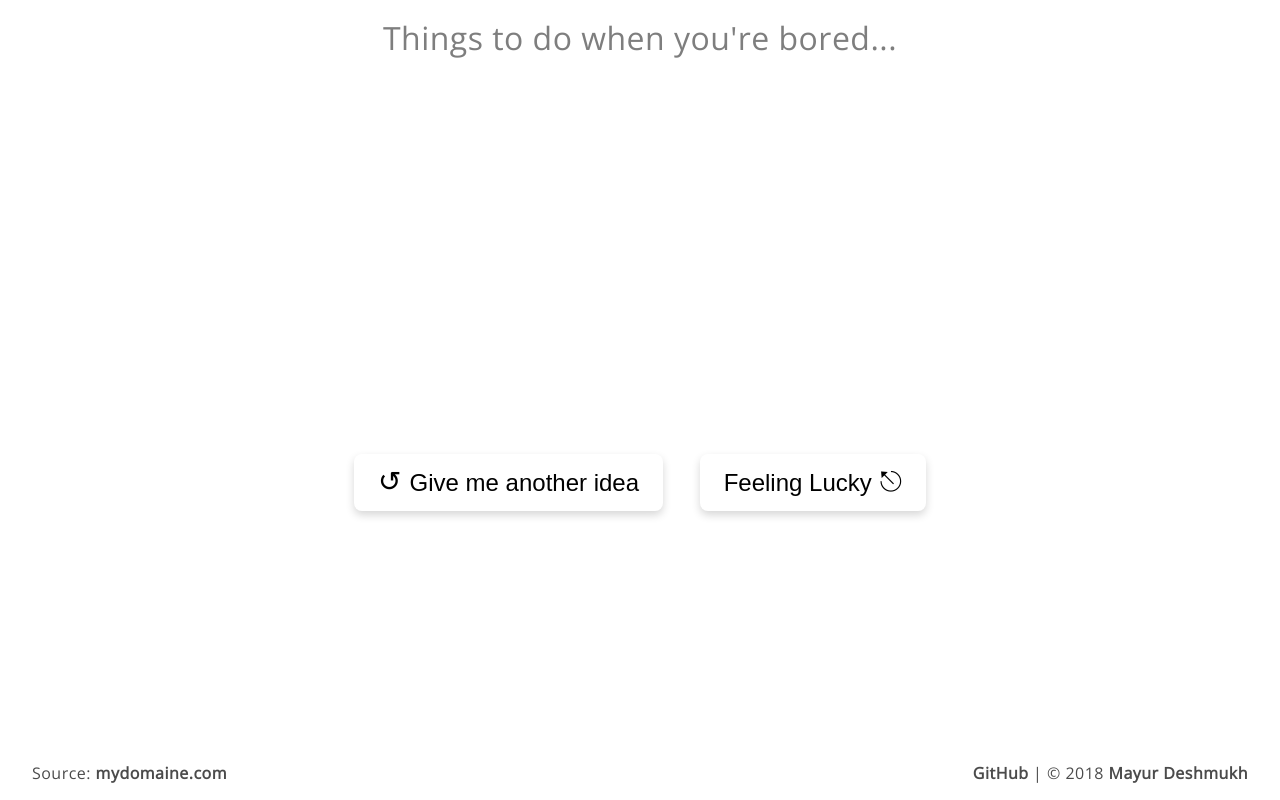
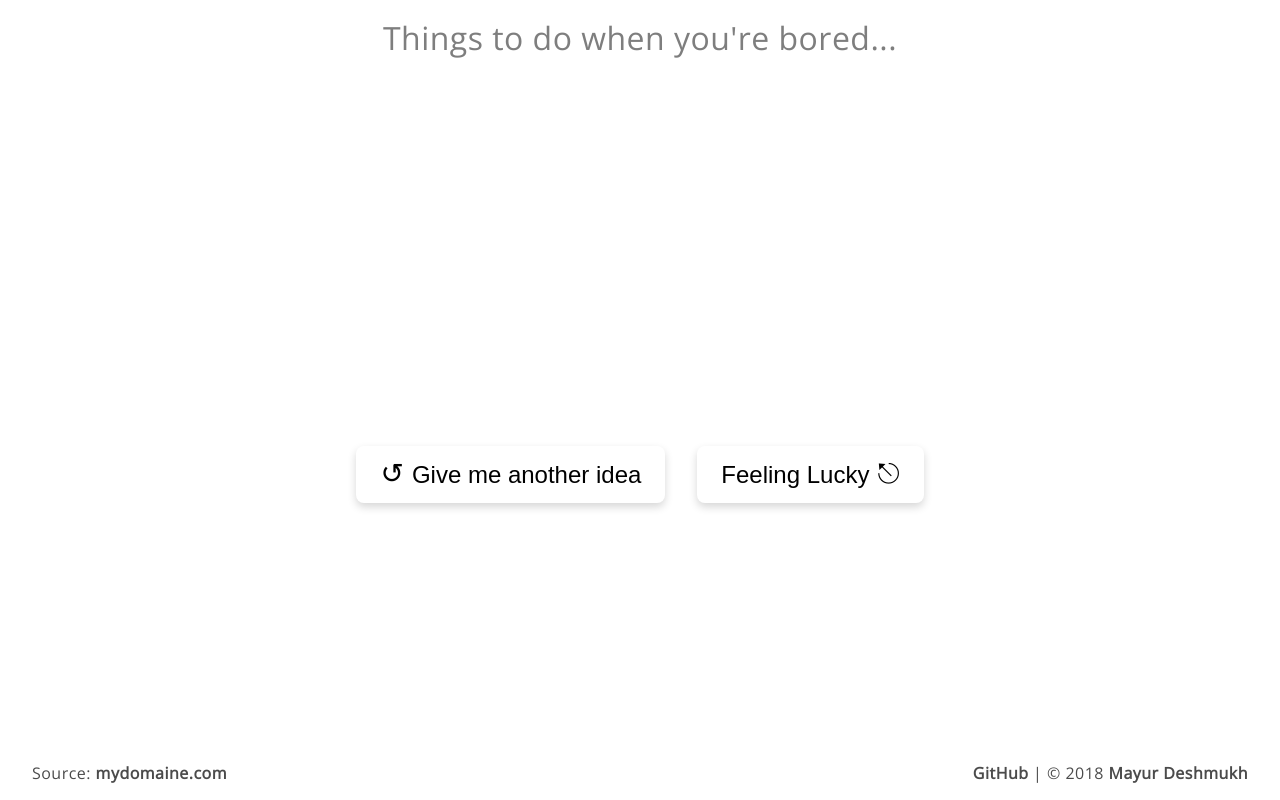
Before and after one commit to deshmukhmayur/bored-no-more, a website: page public/index.html in a window 1280 px wide. Drawn offline with nearby package versions, Linux system fonts and the light colour scheme.

Commit message:
Added Deployment script and added some responsiveness

```diff
--- a/package.json
+++ b/package.json
@@ -11,6 +11,7 @@
     "test": "echo \"Error: no test specified\" && exit 1",
     "build": "tsc",
     "postbuild": "npm run copy-assets",
+    "deploy": "sh tasks/deploy.sh",
     "prewatch": "npm run copy-assets",
     "watch": "tsc -w",
     "precopy-assets": "mkdir -p dist",
--- a/public/index.html
+++ b/public/index.html
@@ -2,7 +2,6 @@
 <html lang="en">
 <head>
   <meta charset="UTF-8">
-  <base href="/">
   <meta name="viewport" content="width=device-width, initial-scale=1.0">
   <meta http-equiv="X-UA-Compatible" content="ie=edge">
   <title>Things to do when bored!</title>
@@ -18,8 +17,8 @@
     <blockquote id="thing"></blockquote>
 
     <div>
+      <button id="feelingLucky"><span>Feeling Lucky</span><i class="icon">⎋</i></button>
       <button id="anotherIdea"><i class="icon">↺</i><span>Give me another idea</span></button>
-      <button id="feelingLucky"><span>Feeling Lucky</span><i class="icon">⎋</i></button>
     </div>
   </main>
 
@@ -33,7 +32,7 @@
   </footer>
 
   <!-- Main JS file -->
-  <script src="./app.js"></script>
+  <script src="app.js"></script>
   <script>
     window.addEventListener('load', function() {
       new AppShell().bootstrap()
--- a/public/style.css
+++ b/public/style.css
@@ -1,5 +1,5 @@
 * {
-  transition: .2s all ease;
+  transition: .2s all ease-in;
 }
 
 body {
@@ -52,20 +52,43 @@ main > blockquote > span {
 }
 main > blockquote > p {
   margin: 0;
+  text-align: center;
 }
 
+main > div {
+  display: flex;
+  flex-direction: row;
+  align-items: center;
+  justify-content: center;
+  flex-wrap: wrap;
+}
 main > div > button {
   font-size: 1.5rem;
   border: none;
   padding: 0 1.5rem;
+  margin-bottom: 1rem;
   line-height: 3.5rem;
   color: inherit;
   background: rgba(255,255,255,0.15);
   border-radius: .5rem;
   box-shadow: 0 0.25rem 0.5rem rgba(0,0,0,0.16);
+  outline: none;
 }
-main > div > button:first-child {
-  margin-right: 2rem;
+main > div > button:hover {
+  background: rgba(255,255,255,0.25);
+}
+main > div > button:active {
+  background: rgba(255,255,255,0.05);
+  box-shadow: 0 0.125rem 0.25rem rgba(0,0,0,0.16);
+}
+@media screen and (min-width: 600px) {
+  #anotherIdea {
+    margin-right: 2rem;
+    order: 1;
+  }
+  #feelingLucky {
+    order: 2;
+  }
 }
 
 footer {
@@ -81,6 +104,9 @@ footer > p {
   margin: 0;
   font-weight: 300;
   opacity: .7;
+}
+footer > p.align-right {
+  text-align: right;
 }
 footer > p > a {
   color: inherit;
```
Also changed, not shown: 1 other file.
